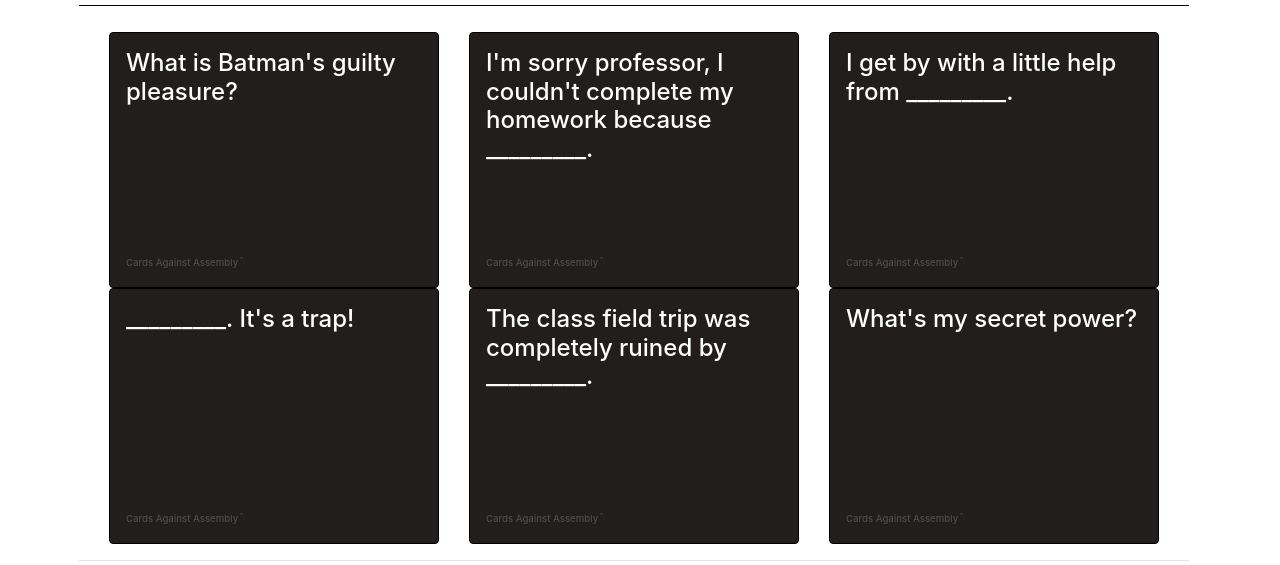
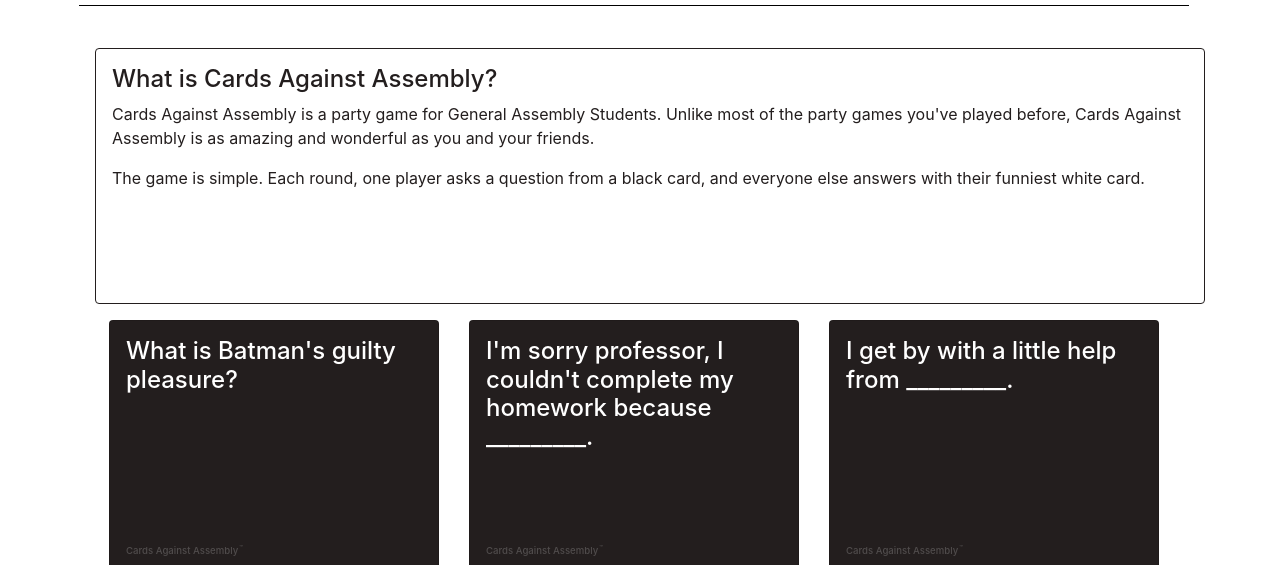
Before and after one commit to hungmuha/sassy-node, a plain HTML site: page app/index.html in a window 1280 px wide. Shown: the part 235-800 px from the top of the page. Drawn offline with nearby package versions, Linux system fonts and the light colour scheme.

Commit message:
finished

```diff
--- a/app/css/style.css
+++ b/app/css/style.css
@@ -37,6 +37,8 @@
   padding: 1rem;
   min-height: 16rem;
   position: relative;
+  border: 1px solid rgba(0, 0, 0, 0.125);
+  border-radius: 0.25rem;
 }
 
 .card h6 {
--- a/app/index.html
+++ b/app/index.html
@@ -23,7 +23,19 @@
           <scores></scores>
         </header>
 
-
+        <div class='row'>
+          <section id="instructions">
+            <div class='instruction_card col-sm-12 col-md-12 col-lg-12'>
+              <h4>What is Cards Against Assembly?</h4>
+              <p>
+                Cards Against Assembly is a party game for General Assembly Students. Unlike most of the party games you've played before, Cards Against Assembly is as amazing and wonderful as you and your friends.
+              </p>
+              <p>
+                The game is simple. Each round, one player asks a question from a black card, and everyone else answers with their funniest white card.
+              </p>
+            </div>
+          </div>
+        </section>
 
         <section id="cards" class='container-fluid' ng-controller="cardsController as cards">
           <div class='row'>
--- a/app/sass/_card.scss
+++ b/app/sass/_card.scss
@@ -3,6 +3,8 @@
   padding: $space;
   min-height: 16rem;
   position: relative;
+  border: 1px solid rgba(0, 0, 0, 0.125);
+  border-radius: 0.25rem;
     h6 {
       position: absolute;
       font-size: 0.6rem;
@@ -20,3 +22,9 @@
         }
     }
 }
+
+.instruction_card {
+  @extend .card;
+  @include color(white, #231e1e, #231e1e);
+  margin: $space;
+}
```
Also changed, not shown: README.md, app/css/main.css, app/sass/main.scss (line endings or trailing spaces).
